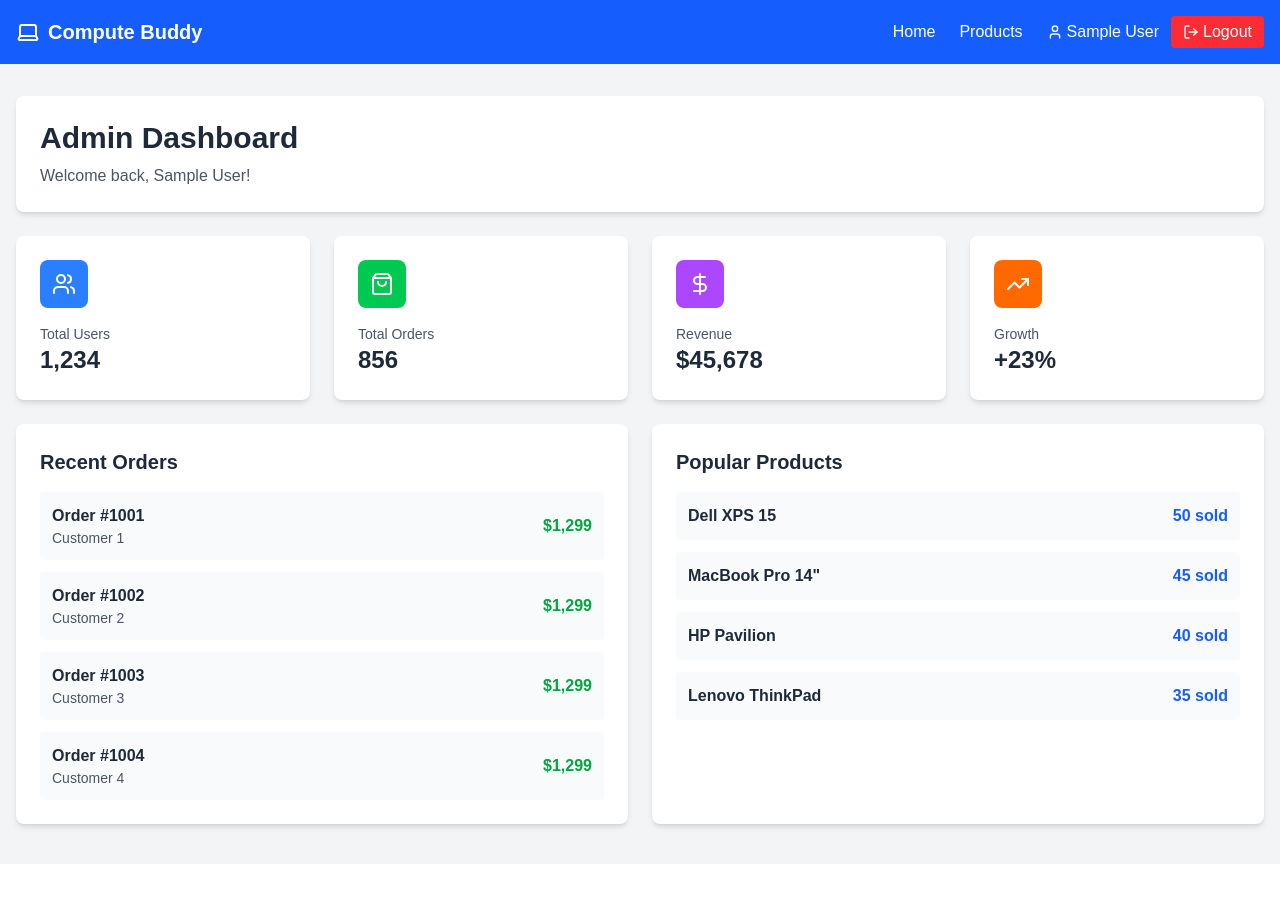
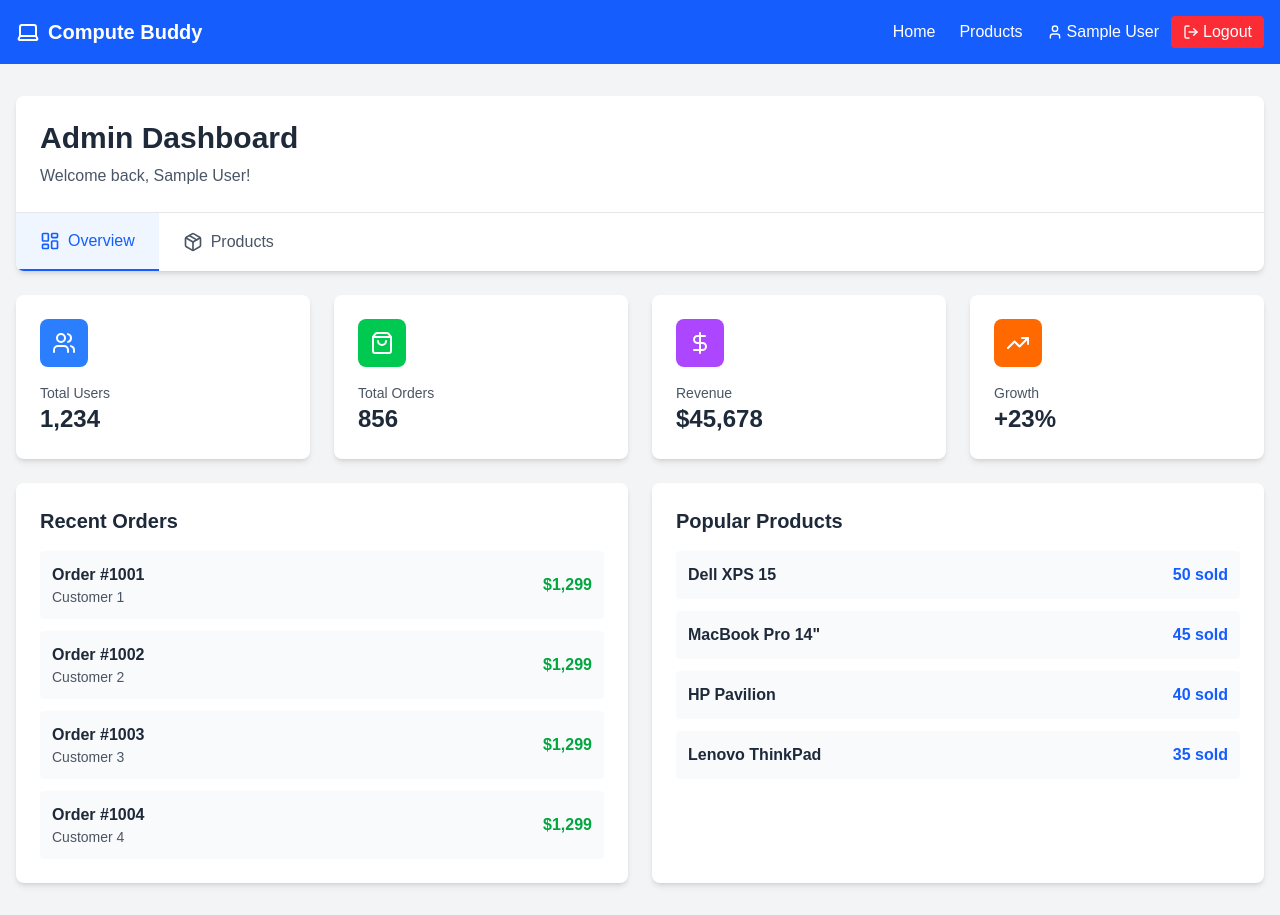
Before and after one commit to SasidaDilhan/Price-Predictor, a Next.js app in the folder frontend/: page /admin/dashboard in a window 1280 px wide. Before the commit the page ends 864 px from the top, so only its background shows below. Built offline with nearby package versions, Linux system fonts and the light colour scheme; no server answers; sample sign-in values are in the browser's storage.

Commit message:
refactor admin dashboard and add product form components for improved structure and functionality

```diff
--- a/frontend/app/admin/dashboard/page.tsx
+++ b/frontend/app/admin/dashboard/page.tsx
@@ -1,21 +1,30 @@
-'use client';
+"use client";
 
-import { useSession } from 'next-auth/react';
-import { useRouter } from 'next/navigation';
-import { useEffect } from 'react';
-import { Users, ShoppingBag, DollarSign, TrendingUp } from 'lucide-react';
+import { useSession } from "next-auth/react";
+import { useRouter } from "next/navigation";
+import { useEffect, useState } from "react";
+import {
+  Users,
+  ShoppingBag,
+  DollarSign,
+  TrendingUp,
+  Plus,
+  LayoutDashboard,
+  Package,
+} from "lucide-react";
 
 export default function AdminDashboard() {
   const { data: session, status } = useSession();
   const router = useRouter();
+  const [activeTab, setActiveTab] = useState("overview");
 
   useEffect(() => {
-    if (status === 'unauthenticated') {
-      router.push('/login');
+    if (status === "unauthenticated") {
+      router.push("/login");
     }
   }, [status, router]);
 
-  if (status === 'loading') {
+  if (status === "loading") {
     return (
       <div className="min-h-screen flex items-center justify-center bg-gray-100">
         <div className="text-gray-600">Loading...</div>
@@ -24,20 +33,71 @@ export default function AdminDashboard() {
   }
 
   const stats = [
-    { label: 'Total Users', value: '1,234', icon: Users, color: 'bg-blue-500' },
-    { label: 'Total Orders', value: '856', icon: ShoppingBag, color: 'bg-green-500' },
-    { label: 'Revenue', value: '$45,678', icon: DollarSign, color: 'bg-purple-500' },
-    { label: 'Growth', value: '+23%', icon: TrendingUp, color: 'bg-orange-500' },
+    { label: "Total Users", value: "1,234", icon: Users, color: "bg-blue-500" },
+    {
+      label: "Total Orders",
+      value: "856",
+      icon: ShoppingBag,
+      color: "bg-green-500",
+    },
+    {
+      label: "Revenue",
+      value: "$45,678",
+      icon: DollarSign,
+      color: "bg-purple-500",
+    },
+    {
+      label: "Growth",
+      value: "+23%",
+      icon: TrendingUp,
+      color: "bg-orange-500",
+    },
   ];
+
+  const tabs = [
+    { id: "overview", label: "Overview", icon: LayoutDashboard },
+    { id: "products", label: "Products", icon: Package },
+  ];
+
+  const handleAddProduct = () => {
+    router.push("/admin/products/addproduct");
+  };
 
   return (
     <div className="min-h-screen bg-gray-100 py-8">
       <div className="max-w-7xl mx-auto px-4">
-        <div className="bg-white rounded-lg shadow-md p-6 mb-6">
-          <h1 className="text-3xl font-bold text-gray-800 mb-2">Admin Dashboard</h1>
-          <p className="text-gray-600">Welcome back, {session?.user?.name}!</p>
+        <div className="bg-white rounded-lg shadow-md mb-6 overflow-hidden">
+          <div className="p-6">
+            <h1 className="text-3xl font-bold text-gray-800 mb-2">
+              Admin Dashboard
+            </h1>
+            <p className="text-gray-600">
+              Welcome back, {session?.user?.name}!
+            </p>
           </div>
 
+          <div className="border-t border-gray-200">
+            <div className="flex">
+              {tabs.map((tab) => (
+                <button
+                  key={tab.id}
+                  onClick={() => setActiveTab(tab.id)}
+                  className={`flex items-center gap-2 px-6 py-4 font-medium transition-colors ${
+                    activeTab === tab.id
+                      ? "text-blue-600 border-b-2 border-blue-600 bg-blue-50"
+                      : "text-gray-600 hover:text-gray-800 hover:bg-gray-50"
+                  }`}
+                >
+                  <tab.icon className="w-5 h-5" />
+                  {tab.label}
+                </button>
+              ))}
+            </div>
+          </div>
+        </div>
+
+        {activeTab === "overview" && (
+          <>
             <div className="grid md:grid-cols-4 gap-6 mb-6">
               {stats.map((stat, index) => (
                 <div key={index} className="bg-white rounded-lg shadow-md p-6">
@@ -47,39 +107,105 @@ export default function AdminDashboard() {
                     </div>
                   </div>
                   <h3 className="text-gray-600 text-sm">{stat.label}</h3>
-              <p className="text-2xl font-bold text-gray-800">{stat.value}</p>
+                  <p className="text-2xl font-bold text-gray-800">
+                    {stat.value}
+                  </p>
                 </div>
               ))}
             </div>
 
             <div className="grid md:grid-cols-2 gap-6">
               <div className="bg-white rounded-lg shadow-md p-6">
-            <h2 className="text-xl font-bold text-gray-800 mb-4">Recent Orders</h2>
+                <h2 className="text-xl font-bold text-gray-800 mb-4">
+                  Recent Orders
+                </h2>
                 <div className="space-y-3">
                   {[1, 2, 3, 4].map((i) => (
-                <div key={i} className="flex justify-between items-center p-3 bg-gray-50 rounded">
+                    <div
+                      key={i}
+                      className="flex justify-between items-center p-3 bg-gray-50 rounded"
+                    >
                       <div>
-                    <p className="font-semibold text-gray-800">Order #{1000 + i}</p>
+                        <p className="font-semibold text-gray-800">
+                          Order #{1000 + i}
+                        </p>
                         <p className="text-sm text-gray-600">Customer {i}</p>
                       </div>
-                  <span className="text-green-600 font-semibold">$1,299</span>
+                      <span className="text-green-600 font-semibold">
+                        $1,299
+                      </span>
                     </div>
                   ))}
                 </div>
               </div>
 
               <div className="bg-white rounded-lg shadow-md p-6">
-            <h2 className="text-xl font-bold text-gray-800 mb-4">Popular Products</h2>
+                <h2 className="text-xl font-bold text-gray-800 mb-4">
+                  Popular Products
+                </h2>
                 <div className="space-y-3">
-              {['Dell XPS 15', 'MacBook Pro 14"', 'HP Pavilion', 'Lenovo ThinkPad'].map((product, i) => (
-                <div key={i} className="flex justify-between items-center p-3 bg-gray-50 rounded">
+                  {[
+                    "Dell XPS 15",
+                    'MacBook Pro 14"',
+                    "HP Pavilion",
+                    "Lenovo ThinkPad",
+                  ].map((product, i) => (
+                    <div
+                      key={i}
+                      className="flex justify-between items-center p-3 bg-gray-50 rounded"
+                    >
                       <p className="font-semibold text-gray-800">{product}</p>
-                  <span className="text-blue-600 font-semibold">{50 - i * 5} sold</span>
+                      <span className="text-blue-600 font-semibold">
+                        {50 - i * 5} sold
+                      </span>
                     </div>
                   ))}
                 </div>
               </div>
             </div>
+          </>
+        )}
+
+        {activeTab === "products" && (
+          <div className="bg-white rounded-lg shadow-md p-8">
+            <div className="flex justify-between items-center mb-6">
+              <div>
+                <h2 className="text-2xl font-bold text-gray-800">
+                  Product Management
+                </h2>
+                <p className="text-gray-600 mt-1">
+                  Manage your product inventory
+                </p>
+              </div>
+              <button
+                onClick={handleAddProduct}
+                className="flex items-center gap-2 bg-blue-600 hover:bg-blue-700 text-white font-semibold px-6 py-3 rounded-lg transition-colors shadow-md hover:shadow-lg"
+              >
+                <Plus className="w-5 h-5" />
+                Add Product
+              </button>
+            </div>
+
+            <div className="border-t border-gray-200 pt-6">
+              <div className="text-center py-12">
+                <Package className="w-16 h-16 text-gray-400 mx-auto mb-4" />
+                <h3 className="text-lg font-semibold text-gray-800 mb-2">
+                  No products yet
+                </h3>
+                <p className="text-gray-600 mb-6">
+                  Get started by adding your first product
+                </p>
+                <button
+                  onClick={handleAddProduct}
+                  className="inline-flex items-center gap-2 bg-blue-600 hover:bg-blue-700 text-white font-semibold px-6 py-3 rounded-lg transition-colors"
+                >
+                  <Plus className="w-5 h-5" />
+                  Add Your First Product
+                </button>
+              </div>
+            </div>
+          </div>
+        )}
       </div>
     </div>
   );
--- a/frontend/app/admin/products/addproduct/page.tsx
+++ b/frontend/app/admin/products/addproduct/page.tsx
@@ -1,7 +1,9 @@
+"use client";
+
 import { AlertCircle, CheckCircle2, Package } from "lucide-react";
 import React, { useState } from "react";
 
-export default function AddProductForm() {
+const Page = () => {
   const [formData, setFormData] = useState({
     name: "",
     price: "",
@@ -21,12 +23,13 @@ export default function AddProductForm() {
       ...prev,
       [name]: value,
     }));
+  };
 
   const handleSubmit = async (e: React.FormEvent) => {
     e.preventDefault();
 
     setLoading(true);
-      setMessage({ type: "pending", text: "Submitting" });
+    setMessage({ type: "loading", text: "Submitting" });
 
     try {
       const response = await fetch("/api/product", {
@@ -64,6 +67,7 @@ export default function AddProductForm() {
       setLoading(false);
     }
   };
+
   return (
     <div className="min-h-screen bg-gradient-to-br from-blue-50 to-indigo-100 py-12 px-4 sm:px-6 lg:px-8">
       <div className="max-w-2xl mx-auto">
@@ -71,21 +75,21 @@ export default function AddProductForm() {
           <div className="bg-gradient-to-r from-blue-600 to-indigo-600 px-8 py-6">
             <div className="flex items-center gap-3">
               <Package className="w-8 h-8 text-white" />
-                <h1 className="text-3xl font-bold text-white">
-                  Add New Product
-                </h1>
+              <h1 className="text-3xl font-bold text-white">Add New Product</h1>
             </div>
             <p className="text-blue-100 mt-2">
               Fill in the details to add a product to your inventory
             </p>
           </div>
 
-            <div className="p-8 space-y-6">
+          <form onSubmit={handleSubmit} className="p-8 space-y-6 text-black">
             {message.text && (
               <div
                 className={`flex items-center gap-3 p-4 rounded-lg ${
                   message.type === "success"
                     ? "bg-green-50 text-green-800 border border-green-200"
+                    : message.type === "loading"
+                    ? "bg-gray-50 text-gray-800 border border-gray-200"
                     : "bg-red-50 text-red-800 border border-red-200"
                 }`}
               >
@@ -199,7 +203,7 @@ export default function AddProductForm() {
             </div>
 
             <button
-                onClick={handleSubmit}
+              type="submit"
               disabled={loading}
               className="w-full bg-gradient-to-r from-blue-600 to-indigo-600 text-white font-semibold py-4 px-6 rounded-lg hover:from-blue-700 hover:to-indigo-700 focus:outline-none focus:ring-2 focus:ring-blue-500 focus:ring-offset-2 disabled:opacity-50 disabled:cursor-not-allowed transition-all duration-200 transform hover:scale-[1.02] active:scale-[0.98]"
             >
@@ -231,10 +235,11 @@ export default function AddProductForm() {
                 "Add Product"
               )}
             </button>
-            </div>
+          </form>
         </div>
       </div>
     </div>
   );
 };
-}
+
+export default Page;
```
Lines whose indentation alone changed are shown as unchanged.
